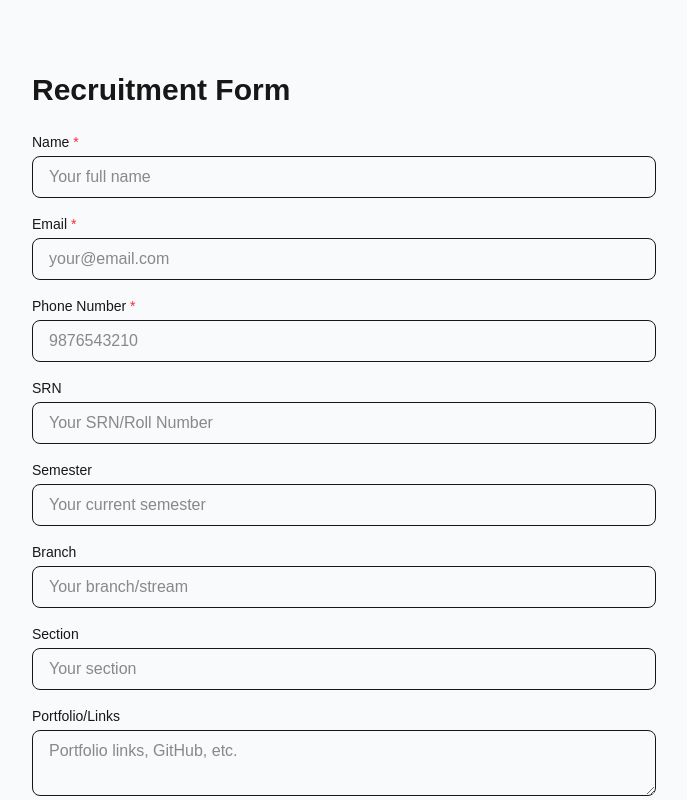
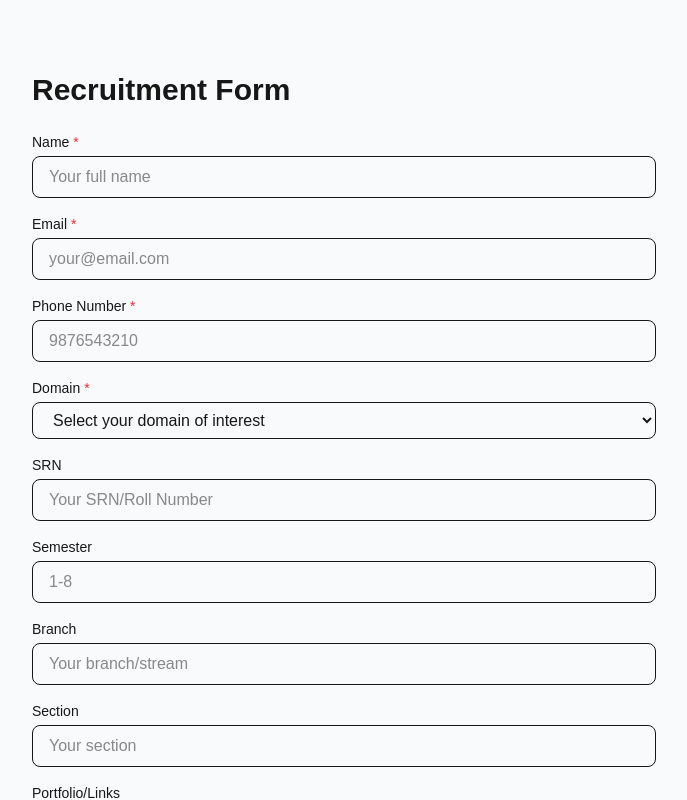
Before and after one commit to Praneeth1265/AVYAKTA-The-Living-Traditions, a Next.js app in the folder frontend/: page /recruitment in a window 1280 px wide. Shown: the top 800 px of the page, without its empty margins (296-983 px from the left). Built offline with nearby package versions, Linux system fonts and the light colour scheme.

Commit message:
refactor: Made improvements for zod logic

```diff
--- a/frontend/drizzle/schema.ts
+++ b/frontend/drizzle/schema.ts
@@ -52,6 +52,7 @@ export const posters = pgTable("posters", {
 export const recruitment = pgTable("recruitment", {
   id: uuid("id").primaryKey().defaultRandom(),
   name: text("name").notNull(),
+  domain: text("domain"),
   srn: text("srn"),
   sem: text("sem"),
   branch: text("branch"),
--- a/frontend/src/app/api/recruitment/route.ts
+++ b/frontend/src/app/api/recruitment/route.ts
@@ -7,6 +7,7 @@ export async function POST(request: NextRequest) {
 
     const {
       name,
+      domain,
       srn,
       sem,
       branch,
@@ -33,6 +34,7 @@ export async function POST(request: NextRequest) {
       .insert([
         {
           name,
+          domain: domain || null,
           srn: srn || null,
           sem: sem || null,
           branch: branch || null,
--- a/frontend/src/components/forms/RecruitmentForm.tsx
+++ b/frontend/src/components/forms/RecruitmentForm.tsx
@@ -6,11 +6,23 @@ import { zodResolver } from "@hookform/resolvers/zod";
 import { z } from "zod";
 
 const recruitmentSchema = z.object({
-  name: z.string().min(2, "Name must be at least 2 characters"),
+  name: z
+    .string()
+    .min(2, "Name must be at least 2 characters")
+    .regex(/^[a-zA-Z\s]+$/, "Name can only contain letters and spaces"),
   email: z.string().email("Invalid email address"),
-  phone_number: z.string().min(10, "Invalid phone number"),
+  phone_number: z
+    .string()
+    .regex(/^\d{10}$/, "Phone number must be exactly 10 digits"),
+  domain: z.string().min(1, "Domain is required"),
   srn: z.string().optional(),
-  sem: z.string().optional(),
+  sem: z
+    .string()
+    .refine(
+      (val) => val === "" || (parseInt(val) >= 1 && parseInt(val) <= 8),
+      "Semester must be between 1-8"
+    )
+    .optional(),
   branch: z.string().optional(),
   section: z.string().optional(),
   links: z.string().optional(),
@@ -136,6 +148,30 @@ export default function RecruitmentForm() {
           )}
         </div>
 
+        {/* Domain Field */}
+        <div>
+          <label className="block text-sm font-medium mb-1">
+            Domain <span className="text-red-500">*</span>
+          </label>
+          <select
+            {...register("domain")}
+            className="w-full px-4 py-2 border rounded-lg focus:outline-none focus:ring-2 focus:ring-blue-500"
+          >
+            <option value="">Select your domain of interest</option>
+            <option value="Technical">Technical</option>
+            <option value="Design">Design</option>
+            <option value="Event Management">Event Management</option>
+            <option value="Ethics and Discipline">Ethics and Discipline</option>
+            <option value="Media and Visibility">Media and Visibility</option>
+            <option value="Logistics and Operations">Logistics and Operations</option>
+            <option value="Marketing">Marketing</option>
+            <option value="Finance">Finance</option>
+          </select>
+          {errors.domain && (
+            <p className="text-red-500 text-sm mt-1">{errors.domain.message}</p>
+          )}
+        </div>
+
         {/* SRN Field */}
         <div>
           <label className="block text-sm font-medium mb-1">SRN</label>
@@ -152,10 +188,15 @@ export default function RecruitmentForm() {
           <label className="block text-sm font-medium mb-1">Semester</label>
           <input
             {...register("sem")}
-            type="text"
-            placeholder="Your current semester"
+            type="number"
+            min="1"
+            max="8"
+            placeholder="1-8"
             className="w-full px-4 py-2 border rounded-lg focus:outline-none focus:ring-2 focus:ring-blue-500"
           />
+          {errors.sem && (
+            <p className="text-red-500 text-sm mt-1">{errors.sem.message}</p>
+          )}
         </div>
 
         {/* Branch Field */}
```
